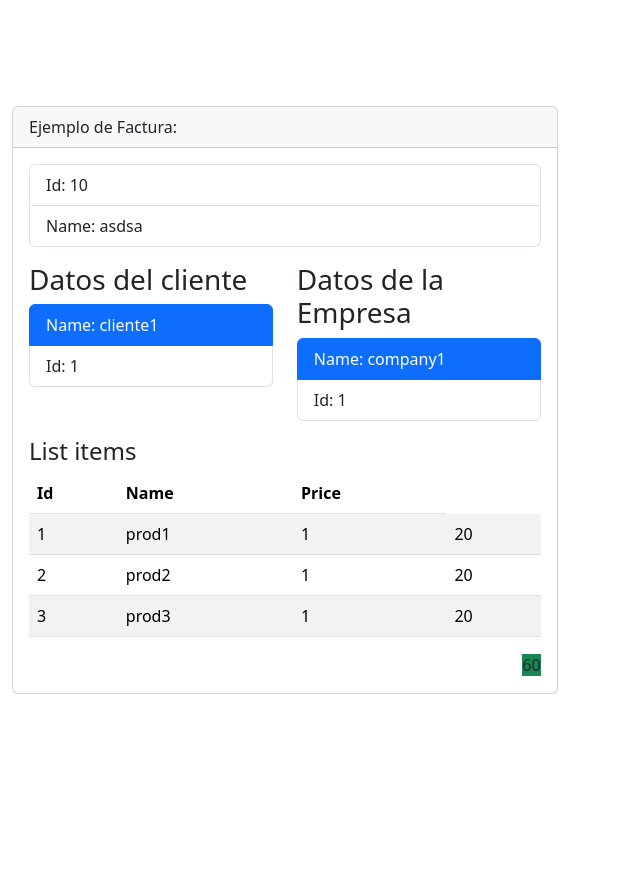
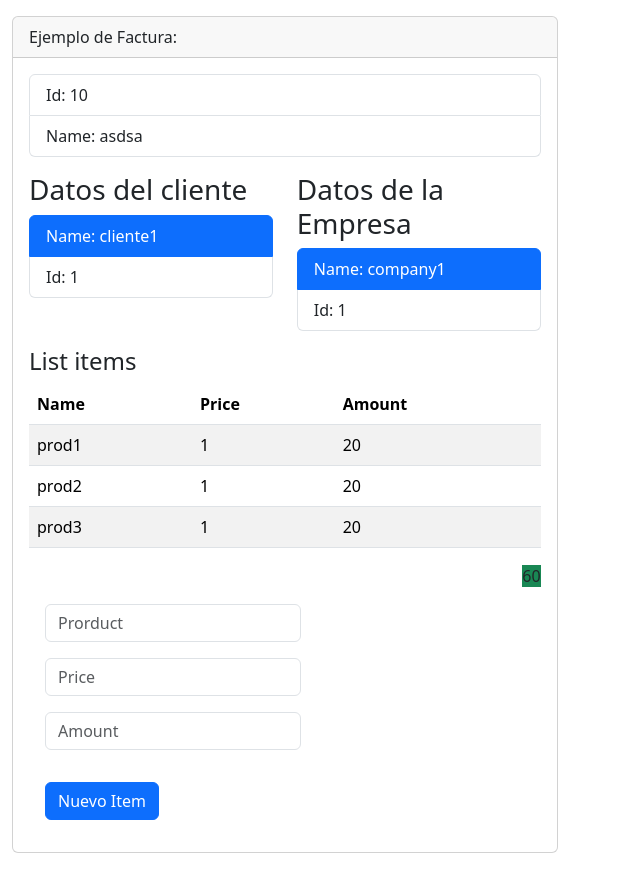
Before and after one commit to thonycc10/facture-reactvite, a React (Vite) app: page / in a window 1280 px wide. Shown: the whole page, without its empty margins (0-640 px from the left). Before the commit the page ends 800 px from the top, so only its background shows below. Built offline with nearby package versions, Linux system fonts and the light colour scheme.

Commit message:
crear formulario

```diff
--- a/src/InvoiceApp.jsx
+++ b/src/InvoiceApp.jsx
@@ -4,13 +4,21 @@ import {ClientView} from "./components/ClientView.jsx";
 import {CompanyView} from "./components/CompanyView.jsx";
 import {ListItemView} from "./components/ListItemView.jsx";
 import {TotalView} from "./components/TotalView.jsx";
+import {useState} from "react";
 
 export const InvoiceApp = () => {
 
-    const {id, name, client, company, item, total} = getInvoice();
+    const {id, name, client, company, item: itemsInitial, total} = getInvoice();
 
-    return (
-        <>
+    const [productValue, setProductValue] = useState('');
+    const [priceValue, setPriceValue] = useState('');
+    const [amoutValue, setAmountValue] = useState('');
+
+    const [items, setItems] = useState(itemsInitial);
+
+    const [counter, setCounter] = useState(4);
+
+    return (<>
             <div className="container">
                 <div className="card my-3">
                     <div className="card-header">
@@ -26,11 +34,55 @@ export const InvoiceApp = () => {
                                 <CompanyView name={company.name} id={company.id}/>
                             </div>
                         </div>
-                        <ListItemView item={item}/>
+                        <ListItemView item={items}/>
                         <TotalView total={total}/>
+                        <form action="" className={"w-50"} onSubmit={event => {
+                            event.preventDefault();
+                            if(productValue.trim().length <= 1 ||
+                                isNaN(amoutValue.trim()) ||
+                                isNaN(priceValue.trim()) ||
+                                amoutValue.trim().length <= 1 ||
+                                priceValue.trim().length <= 1) return;
+
+                            setItems([...items, {
+                                id: counter,
+                                name: productValue.trim(),
+                                price: parseInt(priceValue.trim(), 10),
+                                amount: parseInt(amoutValue.trim(), 10)
+                            }])
+                            setProductValue('');
+                            setPriceValue('');
+                            setAmountValue('');
+                            setCounter(counter + 1);
+                        }}>
+                            <input type="text"
+                                   name={"name"}
+                                   placeholder={"Prorduct"}
+                                   value={productValue}
+                                   onChange={event => {
+                                       setProductValue(event.target.value);
+                                   }}
+                                   className={"form-control m-3"}/>
+                            <input type="text"
+                                   name={"price"}
+                                   placeholder={"Price"}
+                                   value={priceValue}
+                                   onChange={event => {
+                                       setPriceValue(event.target.value);
+                                   }}
+                                   className={"form-control m-3"}/>
+                            <input type="text"
+                                   name={"amount"}
+                                   placeholder={"Amount"}
+                                   value={amoutValue}
+                                   onChange={event => {
+                                       setAmountValue(event.target.value);
+                                   }}
+                                   className={"form-control m-3"}/>
+                            <button type={"submit"} className={"btn btn-primary m-3"}>Nuevo Item</button>
+                        </form>
                     </div>
                 </div>
             </div>
-        </>
-    )
+        </>)
 }
--- a/src/components/ListItemView.jsx
+++ b/src/components/ListItemView.jsx
@@ -8,9 +8,9 @@ export const ListItemView = ({item}) => {
             <table className={'table table-striped table-hover'}>
                 <thead>
                 <tr>
-                    <th>Id</th>
                     <th>Name</th>
                     <th>Price</th>
+                    <th>Amount</th>
                 </tr>
                 </thead>
                 <tbody>
--- a/src/components/RowItemView.jsx
+++ b/src/components/RowItemView.jsx
@@ -4,7 +4,6 @@ export const RowItemView = ({id, name, amount, price}) => {
         return (
             <>
                 <tr>
-                    <td>{id}</td>
                     <td>{name}</td>
                     <td>{amount}</td>
                     <td>{price}</td>
```
